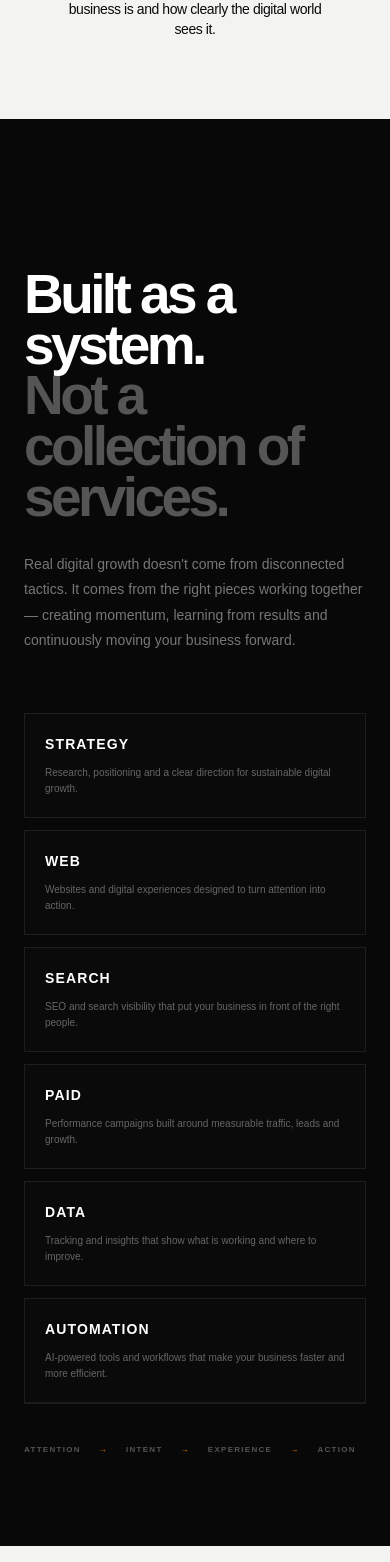
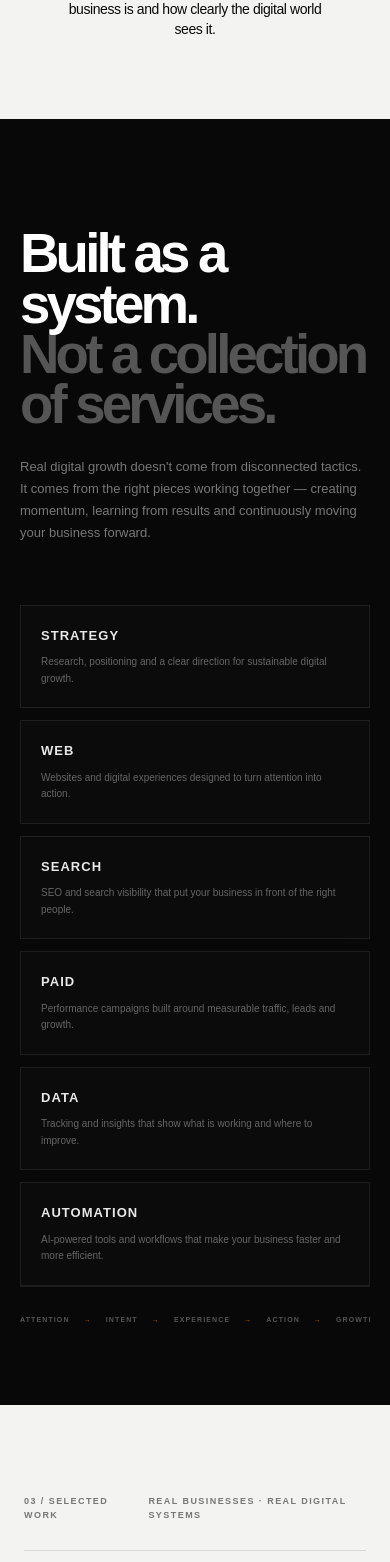
Before and after one commit to Rollnmedia/rolln-media, a Next.js app: page / in a window 390 px wide. Shown: the part 2306-3868 px from the top of the page. Built offline with nearby package versions, Linux system fonts and the light colour scheme.

Commit message:
Update Engine.css

```diff
--- a/app/components/Engine.css
+++ b/app/components/Engine.css
@@ -1,6 +1,5 @@
 .engine-section {
   position: relative;
-
   overflow: hidden;
 
   padding: 130px 5vw 110px;
@@ -10,26 +9,9 @@
 }
 
 
-/* ================= TOP ================= */
-
-.engine-top {
-  display: flex;
-  justify-content: space-between;
-
-  padding-bottom: 28px;
-
-  border-bottom: 1px solid #202020;
-
-  color: #666;
-
-  font-size: 9px;
-  font-weight: 600;
-
-  letter-spacing: 0.16em;
-}
-
-
-/* ================= INTRO ================= */
+/* =========================================================
+   INTRO
+========================================================= */
 
 .engine-intro {
   display: grid;
@@ -38,7 +20,7 @@
 
   gap: 8vw;
 
-  padding: 80px 0;
+  padding: 45px 0 85px;
 }
 
 .engine-intro h2 {
@@ -46,9 +28,9 @@
 
   font-size: clamp(55px, 7vw, 105px);
 
-  line-height: 0.92;
+  line-height: 0.9;
 
-  letter-spacing: -0.065em;
+  letter-spacing: -0.07em;
 
   font-weight: 600;
 }
@@ -72,7 +54,9 @@
 }
 
 
-/* ================= SYSTEM ================= */
+/* =========================================================
+   SYSTEM
+========================================================= */
 
 .engine-system {
   position: relative;
@@ -85,7 +69,9 @@
 }
 
 
-/* ================= CORE ================= */
+/* =========================================================
+   CORE
+========================================================= */
 
 .engine-core {
   position: absolute;
@@ -121,6 +107,18 @@
   box-shadow:
     0 0 70px rgba(60, 100, 255, 0.12),
     inset 0 0 35px rgba(60, 100, 255, 0.08);
+
+  transition:
+    box-shadow 0.4s ease,
+    border-color 0.4s ease;
+}
+
+.engine-core:hover {
+  border-color: rgba(255, 122, 0, 0.45);
+
+  box-shadow:
+    0 0 80px rgba(255, 122, 0, 0.12),
+    inset 0 0 35px rgba(255, 122, 0, 0.06);
 }
 
 .engine-core span {
@@ -133,6 +131,8 @@
 
 .engine-core strong {
   margin-top: 4px;
+
+  color: #fff;
 
   font-size: 18px;
 
@@ -150,7 +150,9 @@
 }
 
 
-/* ================= RINGS ================= */
+/* =========================================================
+   RINGS
+========================================================= */
 
 .engine-ring {
   position: absolute;
@@ -200,7 +202,9 @@
 }
 
 
-/* ================= NODES ================= */
+/* =========================================================
+   NODES
+========================================================= */
 
 .engine-node {
   position: absolute;
@@ -217,31 +221,26 @@
 
   transition:
     border-color 0.3s ease,
-    transform 0.3s ease;
+    transform 0.3s ease,
+    background 0.3s ease;
 }
 
 .engine-node:hover {
-  border-color: rgba(100, 140, 255, 0.45);
+  border-color: rgba(255, 122, 0, 0.35);
+
+  background: rgba(18, 18, 18, 0.9);
 
   transform: translateY(-5px);
-}
-
-.engine-number {
-  display: block;
-
-  margin-bottom: 13px;
-
-  color: var(--orange);
-
-  font-size: 8px;
-
-  letter-spacing: 0.12em;
 }
 
 .engine-node strong {
   display: block;
 
+  color: #e8e8e8;
+
   font-size: 14px;
+
+  font-weight: 600;
 
   letter-spacing: 0.08em;
 }
@@ -253,11 +252,13 @@
 
   font-size: 10px;
 
-  line-height: 1.6;
+  line-height: 1.65;
 }
 
 
-/* ================= NODE POSITIONS ================= */
+/* =========================================================
+   NODE POSITIONS
+========================================================= */
 
 .engine-node-1 {
   left: 0;
@@ -290,7 +291,9 @@
 }
 
 
-/* ================= FLOW ================= */
+/* =========================================================
+   FLOW
+========================================================= */
 
 .engine-flow {
   display: flex;
@@ -317,10 +320,14 @@
   color: var(--orange);
 
   font-style: normal;
+
+  opacity: 0.8;
 }
 
 
-/* ================= MOBILE ================= */
+/* =========================================================
+   MOBILE
+========================================================= */
 
 @media (max-width: 900px) {
 
@@ -328,18 +335,22 @@
     padding: 90px 24px;
   }
 
-  .engine-top {
-    gap: 20px;
-  }
-
   .engine-intro {
     display: block;
 
-    padding: 60px 0;
+    padding: 40px 0 60px;
+  }
+
+  .engine-intro h2 {
+    font-size: clamp(52px, 14vw, 80px);
   }
 
   .engine-intro p {
+    max-width: 420px;
+
     margin-top: 30px;
+
+    font-size: 14px;
   }
 
   .engine-system {
@@ -364,14 +375,94 @@
     inset: auto !important;
 
     width: 100%;
+
+    padding: 22px;
+
+    background: rgba(12, 12, 12, 0.85);
+  }
+
+  .engine-node strong {
+    font-size: 13px;
+  }
+
+  .engine-node p {
+    max-width: 520px;
+
+    font-size: 11px;
   }
 
   .engine-flow {
     justify-content: flex-start;
 
+    gap: 14px;
+
     overflow-x: auto;
 
     white-space: nowrap;
+
+    scrollbar-width: none;
   }
 
+  .engine-flow::-webkit-scrollbar {
+    display: none;
+  }
 }
+
+
+/* =========================================================
+   SMALL MOBILE
+========================================================= */
+
+@media (max-width: 600px) {
+
+  .engine-section {
+    padding: 80px 20px;
+  }
+
+  .engine-intro {
+    padding-top: 30px;
+  }
+
+  .engine-intro h2 {
+    font-size: clamp(48px, 14vw, 70px);
+
+    line-height: 0.92;
+  }
+
+  .engine-intro p {
+    margin-top: 26px;
+
+    font-size: 13px;
+
+    line-height: 1.7;
+  }
+
+  .engine-node {
+    padding: 20px;
+  }
+
+  .engine-node p {
+    margin-top: 9px;
+
+    font-size: 10px;
+  }
+
+  .engine-flow {
+    padding-top: 28px;
+
+    font-size: 7px;
+  }
+}
+
+
+/* =========================================================
+   ACCESSIBILITY
+========================================================= */
+
+@media (prefers-reduced-motion: reduce) {
+
+  .engine-core,
+  .engine-node {
+    transition: none;
+  }
+}
```
